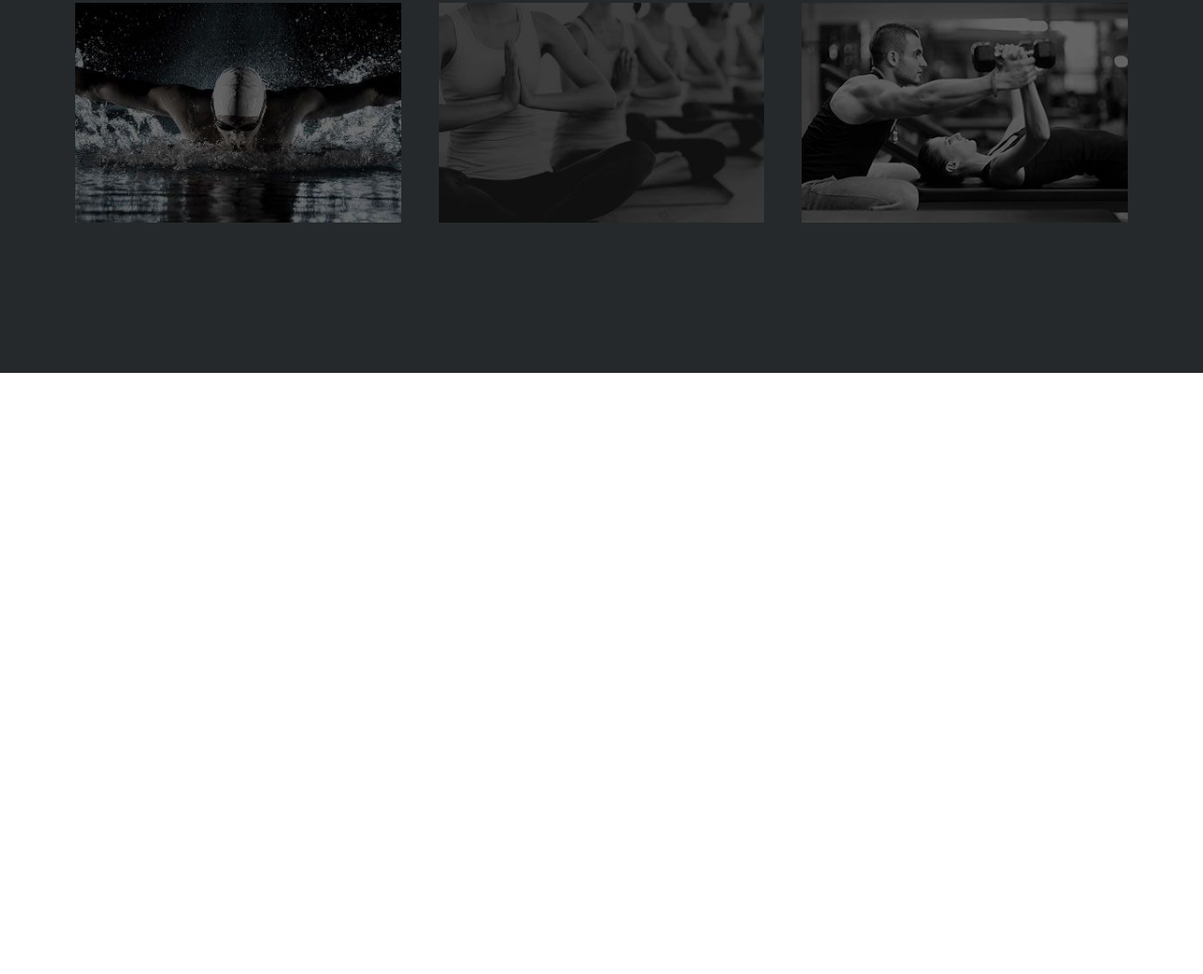
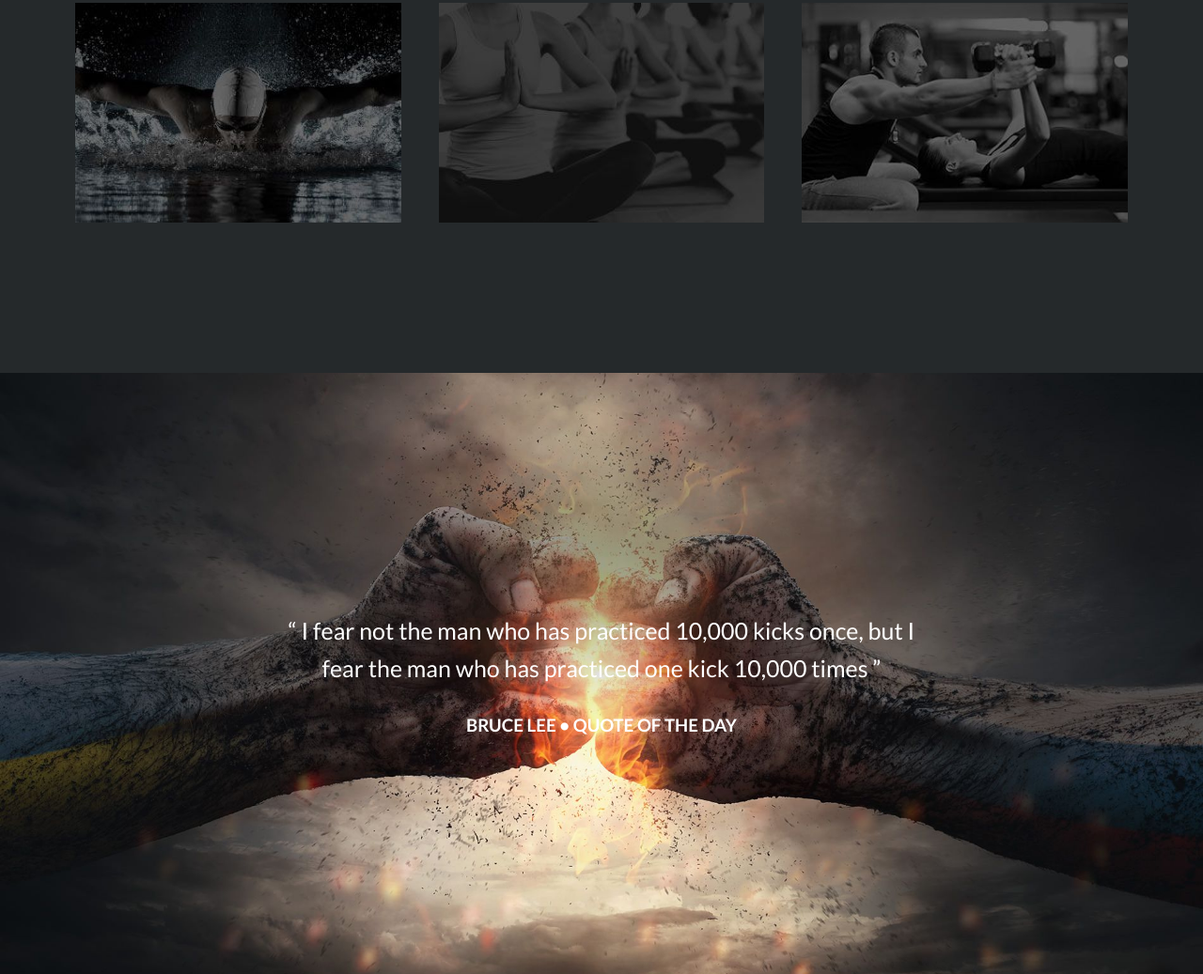
Before and after one commit to SimoneRomiti/proj-html-vuejs, a website: page index.html in a window 1280 px wide. Shown: the part 3885-4922 px from the top of the page at 94% size. Before the commit the page ends 4282 px from the top, so only its background shows below. Drawn offline with nearby package versions, Linux system fonts and the light colour scheme.

Commit message:
Main Quote

```diff
--- a/index.html
+++ b/index.html
@@ -120,7 +120,13 @@
             <img src="img/home-image5.jpg" alt="">
             <img src="img/home-image6.jpg" alt="">
           </div>
+        </div>
+        <!-- /facilities -->
 
+        <!-- quote -->
+        <div class="quote">
+          <p>“ I fear not the man who has practiced 10,000 kicks once, but I fear the man who has practiced one kick 10,000 times ”</p>
+          <h3>BRUCE LEE • QUOTE OF THE DAY</h3>
         </div>
       </main>
       <!-- /main -->
--- a/src/partials/_main.scss
+++ b/src/partials/_main.scss
@@ -150,8 +150,33 @@ main{
       img{
         margin: 20px;
         width: calc(100% / 3 - 40px);
+        @include transition(transform, 0.2s);
+        &:hover{
+          @include zoomEffect(1.1);
+          cursor: pointer;
+        }
       }
     }
+  }
+  // fine facilities
 
+  // quote
+  .quote{
+    height: 80vh;
+    background-image: url('../img/home-testimonial-bg.jpg');
+    @include backgroundSizeCover;
+    background-position: center;
+    color: white;
+    padding: 0 300px;
+    display: flex;
+    flex-direction: column;
+    justify-content: center;
+    p{
+      font-size: 25px;
+      line-height: 40px;
+    }
+    h3{
+      margin-top: 30px;
+    }
   }
 }
```
Also changed, not shown: css/style.css, img/home-testimonial-bg.jpg (added), 1 other file.
